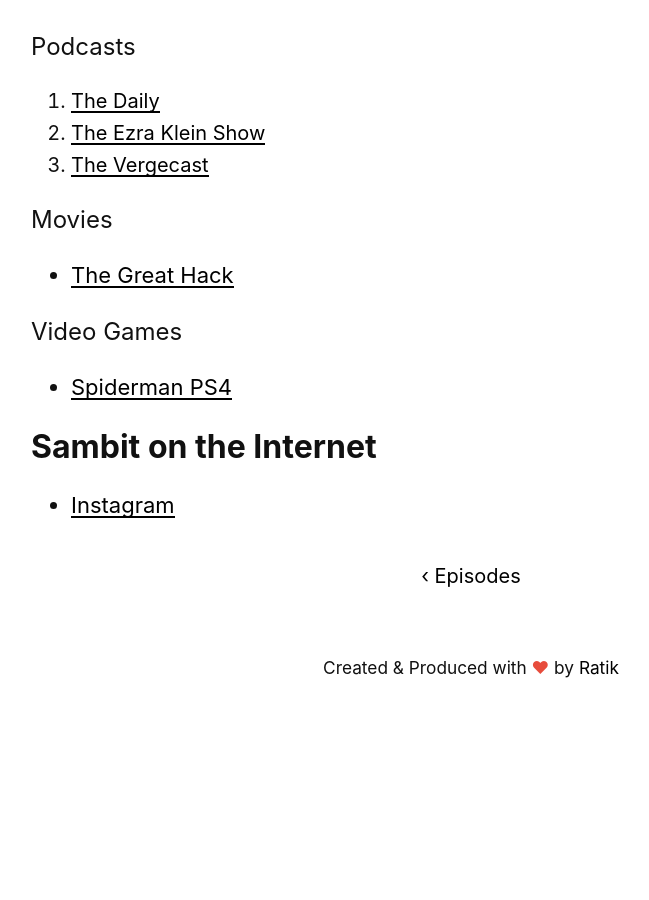
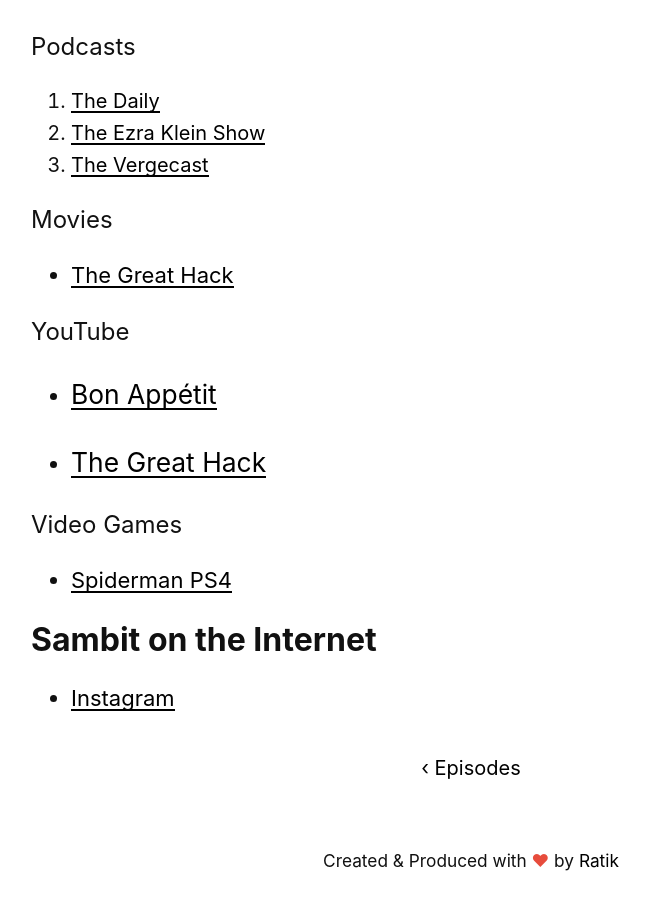
Before and after one commit to libhide/unboxpod, a Jekyll site: the page built from _episodes/sambit-biswas.md, in a window 1280 px wide and 900 px high, scrolled down 1804 px. Shown: the whole window, without its empty margins (169-818 px from the left). Built offline with Jekyll 4.4.1, drawn with Linux system fonts in a browser that asks for light colours; a script that is not in the unit is left out; before the commit the page ends 2512 px from its top, so only the background shows below that.

Commit message:
Update show notes for Sambit's episode

```diff
--- a/_episodes/sambit-biswas.md
+++ b/_episodes/sambit-biswas.md
@@ -44,6 +44,12 @@ Movies
 
 - [The Great Hack](https://www.netflix.com/Title/80117542)
 
+YouTube
+
+- [Bon Appétit](https://www.youtube.com/user/BonAppetitDotCom/)
+
+- [The Great Hack](https://www.netflix.com/Title/80117542)
+
 Video Games
 
 - [Spiderman PS4](https://www.playstation.com/en-us/games/marvels-spider-man-ps4/)
```
